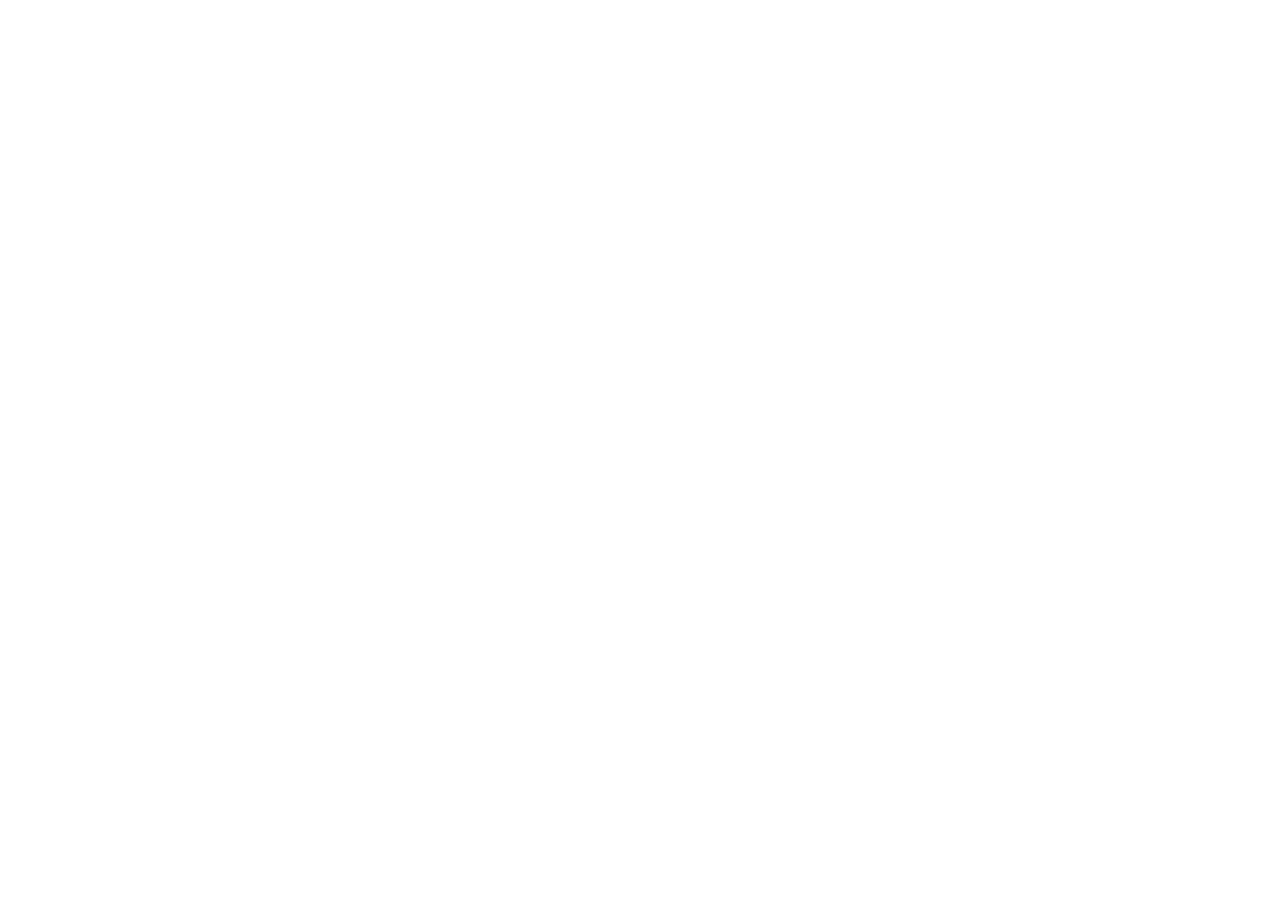
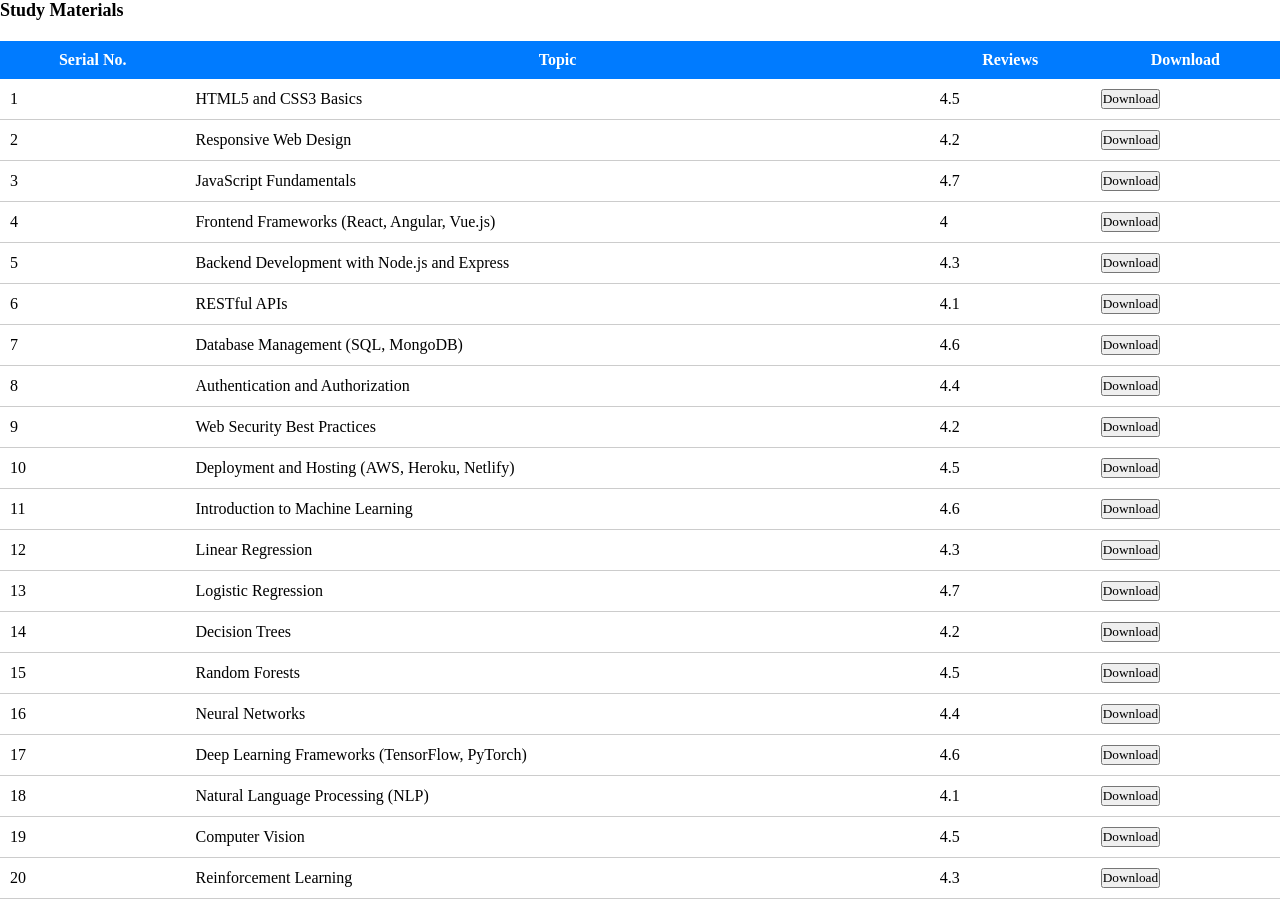
Before and after one commit to Fareed95/Campussory, a React (Vite) app in the folder campussory-fr/: page /Studymaterial in a window 1280 px wide. Before the commit this address had no page. Before the commit the page ends 800 px from the top, so only its background shows below. Built offline with nearby package versions, Linux system fonts and the light colour scheme.

Commit message:
last fronted

```diff
--- a/campussory-fr/src/App.jsx
+++ b/campussory-fr/src/App.jsx
@@ -7,6 +7,9 @@
 import Form from '/src/components/Form.jsx'
 import Form1 from '/src/components/Form1.jsx'
 import Fareed from './components/Fareed'
+import Smaterial from './components/Smaterial'
+import Spaper from './components/Spaper'
+
 import {BrowserRouter,Routes,Route} from 'react-router-dom'
 
 import './App.css'
@@ -28,6 +31,8 @@
         <Route path="/form" element ={<Form></Form>}></Route>
         <Route path="/form1" element ={<Form1></Form1>}></Route>
         <Route path="/fareed" element ={<Fareed></Fareed>}></Route>
+        <Route path="/Studymaterial" element ={<Smaterial></Smaterial>}></Route>
+        <Route path="/Samplepaper" element ={<Spaper></Spaper>}></Route>
 
 
 
--- a/campussory-fr/src/Styles/Placed.css
+++ b/campussory-fr/src/Styles/Placed.css
@@ -15,6 +15,8 @@
     flex-wrap: wrap;
     background-color: #113768;
     padding-top: 5vh;
+    align-items: center;
+    text-align: center;
 }
 .placed-container{
     background-color: #113768;
--- a/campussory-fr/src/Styles/PlacedCards.css
+++ b/campussory-fr/src/Styles/PlacedCards.css
@@ -10,6 +10,7 @@
   width: 30vw;
   height: 30vh;
   overflow: hidden;
+  text-align: center;
 
 }
 
@@ -18,6 +19,7 @@
   height: 100px;
   border-radius: 50%;
   margin-right: 20px;
+
 }
 
 .placed-card__info {
--- a/campussory-fr/src/Styles/Studym.css
+++ b/campussory-fr/src/Styles/Studym.css
@@ -4,6 +4,9 @@
     object-fit: contain;
 
     margin: 5vh;
+}
+.vector h2{
+    font-size: 2rem;
 }
 .studym{
 height: 60vh;
@@ -15,5 +18,5 @@
 }
 
 .studym img:hover{
-    background-color: #7fb2f4;
+    background-color: #a4c6f3;
 }
--- /dev/null
+++ b/campussory-fr/src/Styles/smaterial.css
@@ -0,0 +1,40 @@
+/* Styles for the sample paper list container */
+.sample-paper-list {
+    max-width: 800px;
+    margin: 0 auto;
+    padding: 20px;
+    background-color: #f4f4f4;
+    border-radius: 10px;
+    box-shadow: 0 2px 4px rgba(0, 0, 0, 0.1);
+  }
+
+  /* Styles for the table */
+  table {
+    width: 100%;
+    border-collapse: collapse;
+    margin-top: 20px;
+  }
+
+  /* Styles for table headers */
+  th {
+    background-color: #007bff;
+    color: #fff;
+    padding: 10px;
+  }
+
+  /* Styles for table cells */
+  td {
+    padding: 10px;
+    border-bottom: 1px solid #ccc;
+  }
+
+  /* Styles for download links */
+  a {
+    color: #007bff;
+    text-decoration: none;
+    transition: color 0.3s ease;
+  }
+
+  a:hover {
+    color: #0056b3;
+  }
--- /dev/null
+++ b/campussory-fr/src/Styles/spaper.css
@@ -0,0 +1,37 @@
+/* Styles for the sample paper list container */
+.sample-paper-list {
+    max-width: 800px;
+    margin: 0 auto;
+    padding: 20px;
+  }
+
+  /* Styles for the table */
+  table {
+    width: 100%;
+    border-collapse: collapse;
+    margin-top: 20px;
+  }
+
+  /* Styles for table headers */
+  th {
+    background-color: #007bff;
+    color: #fff;
+    padding: 10px;
+  }
+
+  /* Styles for table cells */
+  td {
+    padding: 10px;
+    border-bottom: 1px solid #ccc;
+  }
+
+  /* Styles for download links */
+  a {
+    color: #007bff;
+    text-decoration: none;
+    transition: color 0.3s ease;
+  }
+
+  a:hover {
+    color: #0056b3;
+  }
--- a/campussory-fr/src/components/Navbar.jsx
+++ b/campussory-fr/src/components/Navbar.jsx
@@ -14,7 +14,7 @@
           <Link to = "/demo">My Schedules</Link>
           <Link to = "/prep">Prep Materials</Link>
           <Link to = "/login">Login</Link>
-          <Link to = "/fareed">fareed</Link>
+
 
         </div>
       </div>
--- a/campussory-fr/src/components/SampleP.jsx
+++ b/campussory-fr/src/components/SampleP.jsx
@@ -1,11 +1,13 @@
 import React from 'react'
 import sample_img1 from '/public/undraw_certification_re_ifll.svg'
 import '/src/Styles/samplem.css'
+import { Link } from "react-router-dom";
+
 function SampleP() {
   return (
     <div className='samplep'>
 <img className="vector" src={sample_img1}></img>
-<h1>SAMPLE PAPER</h1>
+<Link to = "/Samplepaper"><h2>Sample paper</h2></Link>
     </div>
   )
 }
--- /dev/null
+++ b/campussory-fr/src/components/Smaterial.jsx
@@ -0,0 +1,57 @@
+import React from 'react';
+import '/src/Styles/smaterial.css'
+function Smaterial() {
+  // Sample data for study materials
+  const studyMaterials = [
+    { srNo: 1, topic: 'HTML5 and CSS3 Basics', reviews: 4.5 },
+    { srNo: 2, topic: 'Responsive Web Design', reviews: 4.2 },
+    { srNo: 3, topic: 'JavaScript Fundamentals', reviews: 4.7 },
+    { srNo: 4, topic: 'Frontend Frameworks (React, Angular, Vue.js)', reviews: 4.0 },
+    { srNo: 5, topic: 'Backend Development with Node.js and Express', reviews: 4.3 },
+    { srNo: 6, topic: 'RESTful APIs', reviews: 4.1 },
+    { srNo: 7, topic: 'Database Management (SQL, MongoDB)', reviews: 4.6 },
+    { srNo: 8, topic: 'Authentication and Authorization', reviews: 4.4 },
+    { srNo: 9, topic: 'Web Security Best Practices', reviews: 4.2 },
+    { srNo: 10, topic: 'Deployment and Hosting (AWS, Heroku, Netlify)', reviews: 4.5 },
+    { srNo: 11, topic: 'Introduction to Machine Learning', reviews: 4.6 },
+    { srNo: 12, topic: 'Linear Regression', reviews: 4.3 },
+    { srNo: 13, topic: 'Logistic Regression', reviews: 4.7 },
+    { srNo: 14, topic: 'Decision Trees', reviews: 4.2 },
+    { srNo: 15, topic: 'Random Forests', reviews: 4.5 },
+    { srNo: 16, topic: 'Neural Networks', reviews: 4.4 },
+    { srNo: 17, topic: 'Deep Learning Frameworks (TensorFlow, PyTorch)', reviews: 4.6 },
+    { srNo: 18, topic: 'Natural Language Processing (NLP)', reviews: 4.1 },
+    { srNo: 19, topic: 'Computer Vision', reviews: 4.5 },
+    { srNo: 20, topic: 'Reinforcement Learning', reviews: 4.3 }
+  ];
+
+  return (
+    <div className="study-material-list">
+      <h2>Study Materials</h2>
+      <table>
+        <thead>
+          <tr>
+            <th>Serial No.</th>
+            <th>Topic</th>
+            <th>Reviews</th>
+            <th>Download</th>
+          </tr>
+        </thead>
+        <tbody>
+          {studyMaterials.map((material) => (
+            <tr key={material.srNo}>
+              <td>{material.srNo}</td>
+              <td>{material.topic}</td>
+              <td>{material.reviews}</td>
+              <td>
+                <button>Download</button>
+              </td>
+            </tr>
+          ))}
+        </tbody>
+      </table>
+    </div>
+  );
+}
+
+export default Smaterial;
--- /dev/null
+++ b/campussory-fr/src/components/Spaper.jsx
@@ -0,0 +1,47 @@
+import React from 'react';
+import '/src/Styles/spaper.css'
+function SamplePaperList() {
+  // Sample data for past sample papers
+  const samplePapers = [
+    { srNo: 1, subject: 'Data Structures', year: 2021, downloadLink: '#' },
+    { srNo: 2, subject: 'Algorithms', year: 2020, downloadLink: '#' },
+    { srNo: 3, subject: 'System Design', year: 2019, downloadLink: '#' },
+    { srNo: 4, subject: 'Object-Oriented Programming', year: 2018, downloadLink: '#' },
+    { srNo: 5, subject: 'Database Management Systems', year: 2017, downloadLink: '#' },
+    { srNo: 6, subject: 'Operating Systems', year: 2016, downloadLink: '#' },
+    { srNo: 7, subject: 'Networking', year: 2015, downloadLink: '#' },
+    { srNo: 8, subject: 'Problem Solving', year: 2014, downloadLink: '#' },
+    { srNo: 9, subject: 'Coding Challenges', year: 2013, downloadLink: '#' },
+    { srNo: 10, subject: 'Technical Interview Questions', year: 2012, downloadLink: '#' }
+  ];
+
+  return (
+    <div className="sample-paper-list">
+      <h2>Past Sample Papers</h2>
+      <table>
+        <thead>
+          <tr>
+            <th>Serial No.</th>
+            <th>Subject</th>
+            <th>Year</th>
+            <th>Download</th>
+          </tr>
+        </thead>
+        <tbody>
+          {samplePapers.map((paper) => (
+            <tr key={paper.srNo}>
+              <td>{paper.srNo}</td>
+              <td>{paper.subject}</td>
+              <td>{paper.year}</td>
+              <td>
+                <a href={paper.downloadLink} download>Download</a>
+              </td>
+            </tr>
+          ))}
+        </tbody>
+      </table>
+    </div>
+  );
+}
+
+export default SamplePaperList;
--- a/campussory-fr/src/components/StudyM.jsx
+++ b/campussory-fr/src/components/StudyM.jsx
@@ -1,11 +1,13 @@
 import React from 'react'
 import study_img1 from '/public/undraw_bookshelves_re_lxoy.svg'
 import '/src/Styles/Studym.css'
+import { Link } from "react-router-dom";
+
 function StudyM() {
   return (
     <div className="studym">
 <img className="vector" src={study_img1}></img>
-<h1>STUDY MATERIAL</h1>
+<Link to = "/Studymaterial"><h2>Study Material</h2></Link>
     </div>
   )
 }
```
